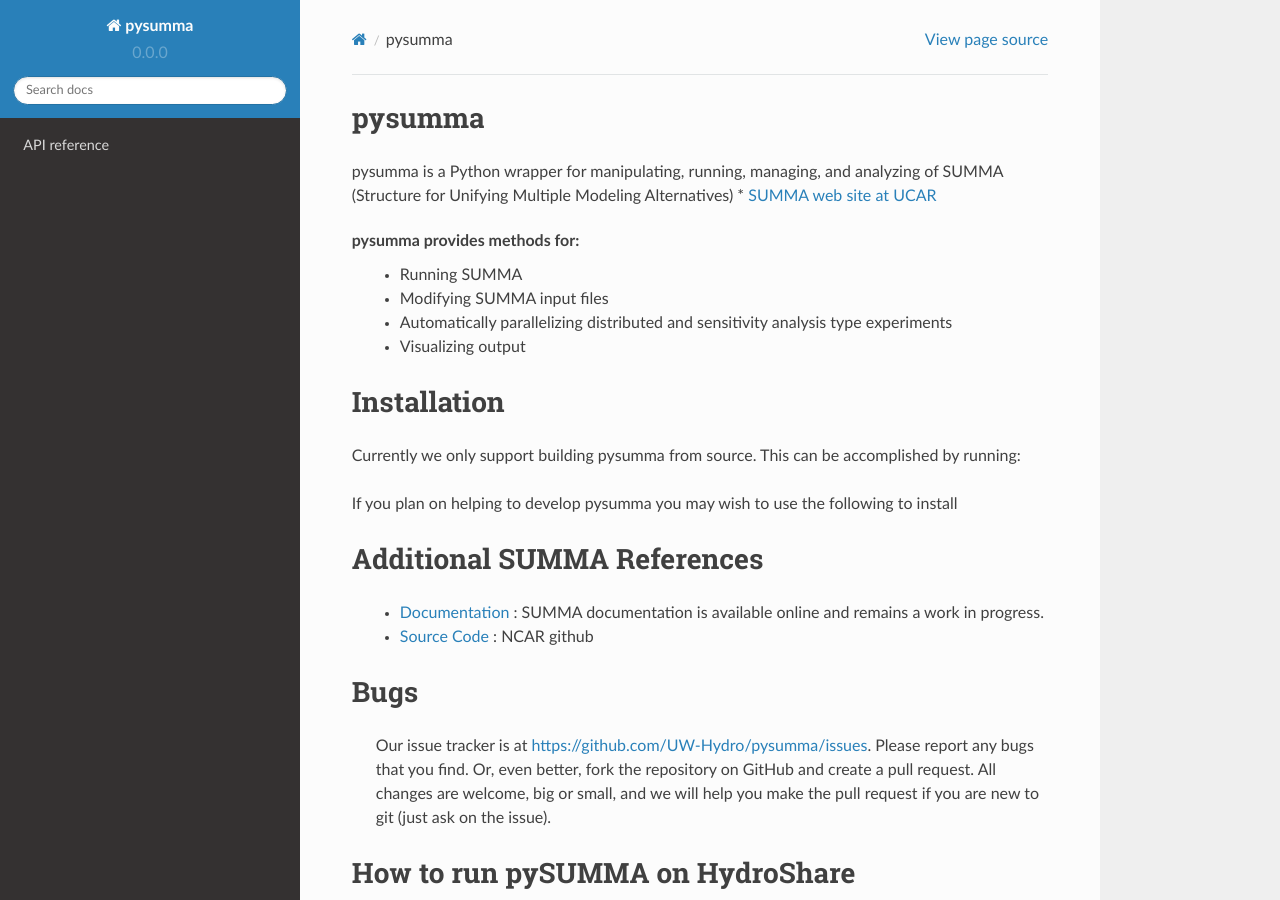
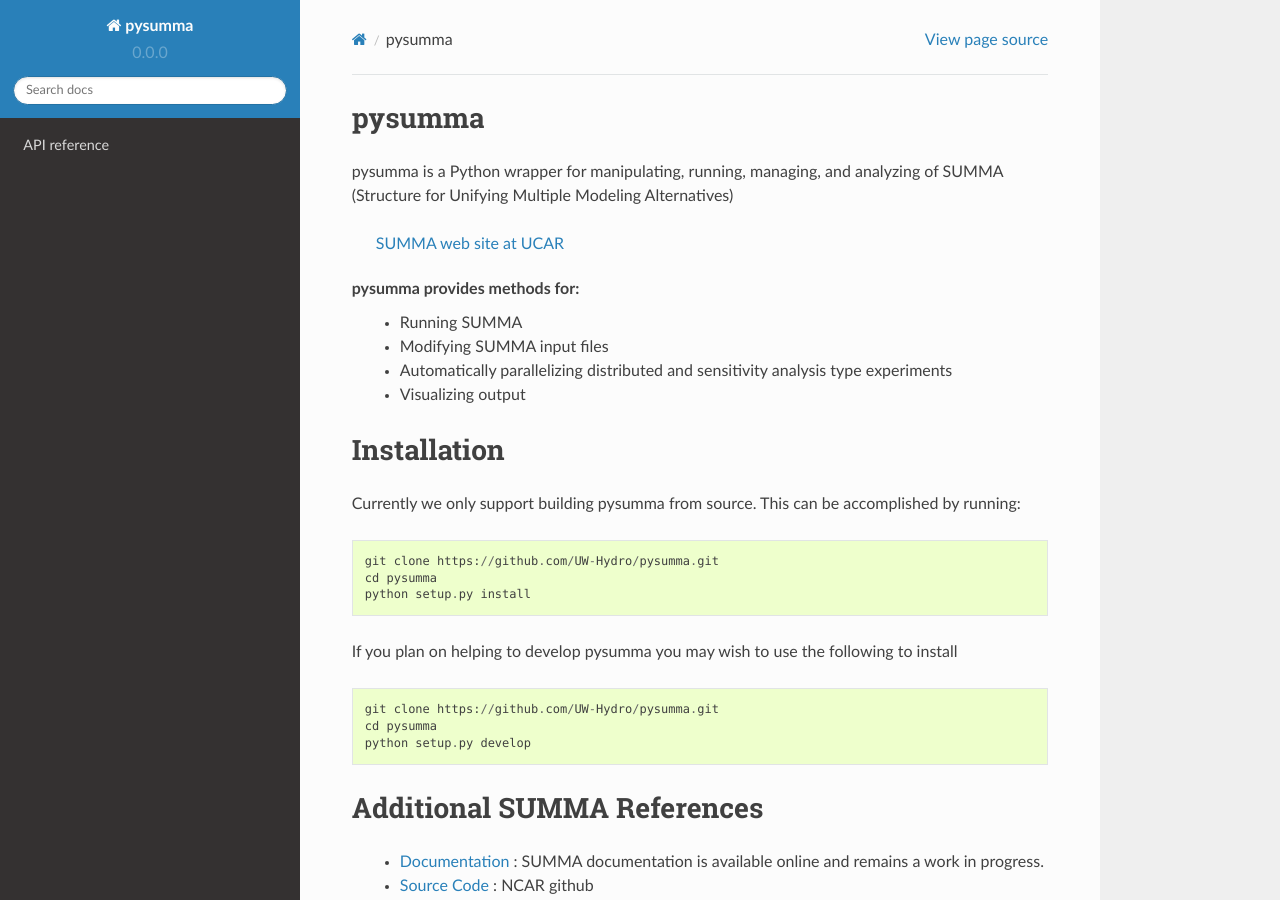
Before and after one commit to UW-Hydro/pysumma, a Sphinx documentation site: the page built from docs/index.rst, in a window 1280 px wide and 900 px high. Built offline with Sphinx 7.4.7 and the Read the Docs theme 2.0.0, drawn with Linux system fonts in a browser that asks for light colours.

Commit message:
update index

```diff
--- a/docs/index.rst
+++ b/docs/index.rst
@@ -5,7 +5,8 @@
 =======
 pysumma is a Python wrapper for manipulating, running, managing, and analyzing
 of SUMMA (Structure for Unifying Multiple Modeling Alternatives)
-* `SUMMA web site at UCAR <https://www.rap.ucar.edu/projects/summa>`_
+
+ `SUMMA web site at UCAR <https://www.rap.ucar.edu/projects/summa>`_
 
 pysumma provides methods for:
  - Running SUMMA
@@ -19,6 +20,7 @@
 running:
 
 .. code-block::
+
     git clone https://github.com/UW-Hydro/pysumma.git
     cd pysumma
     python setup.py install
@@ -26,6 +28,7 @@
 If you plan on helping to develop pysumma you may wish to use the following to install
 
 .. code-block::
+
     git clone https://github.com/UW-Hydro/pysumma.git
     cd pysumma
     python setup.py develop
```
